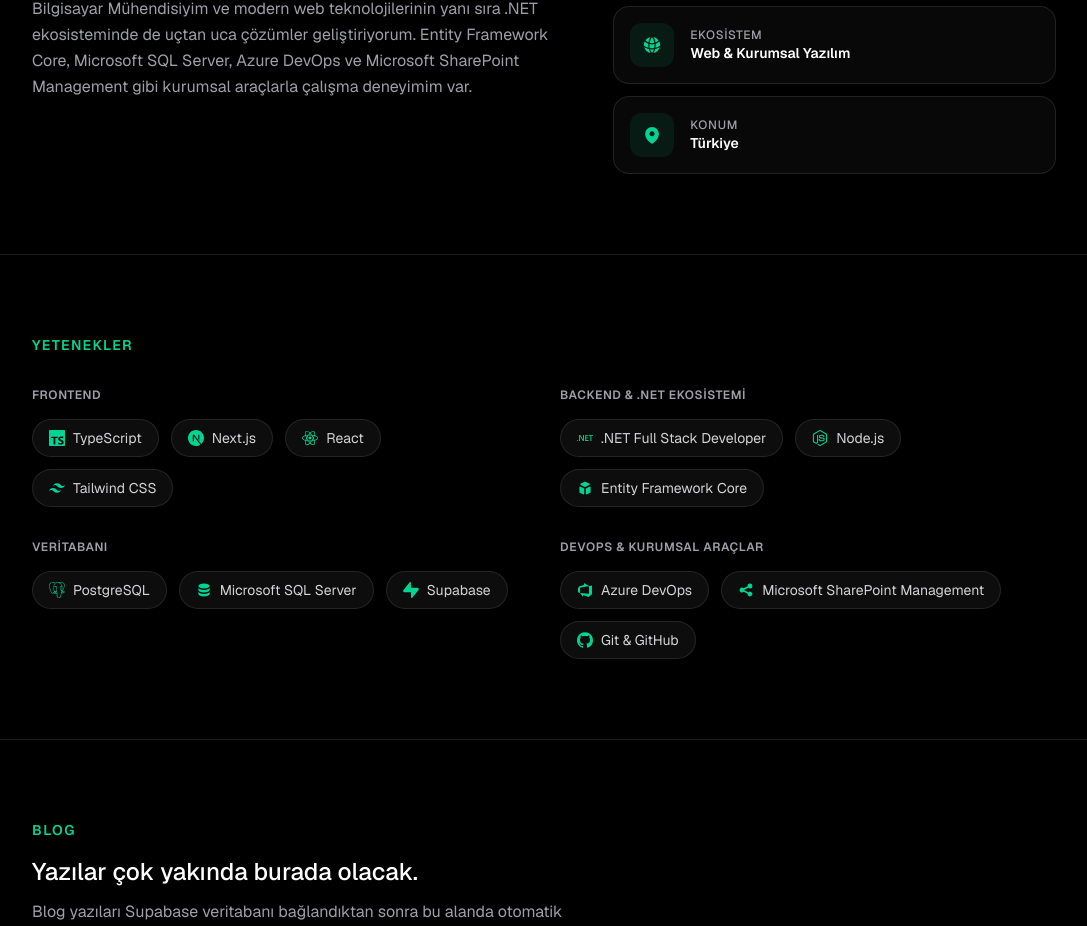
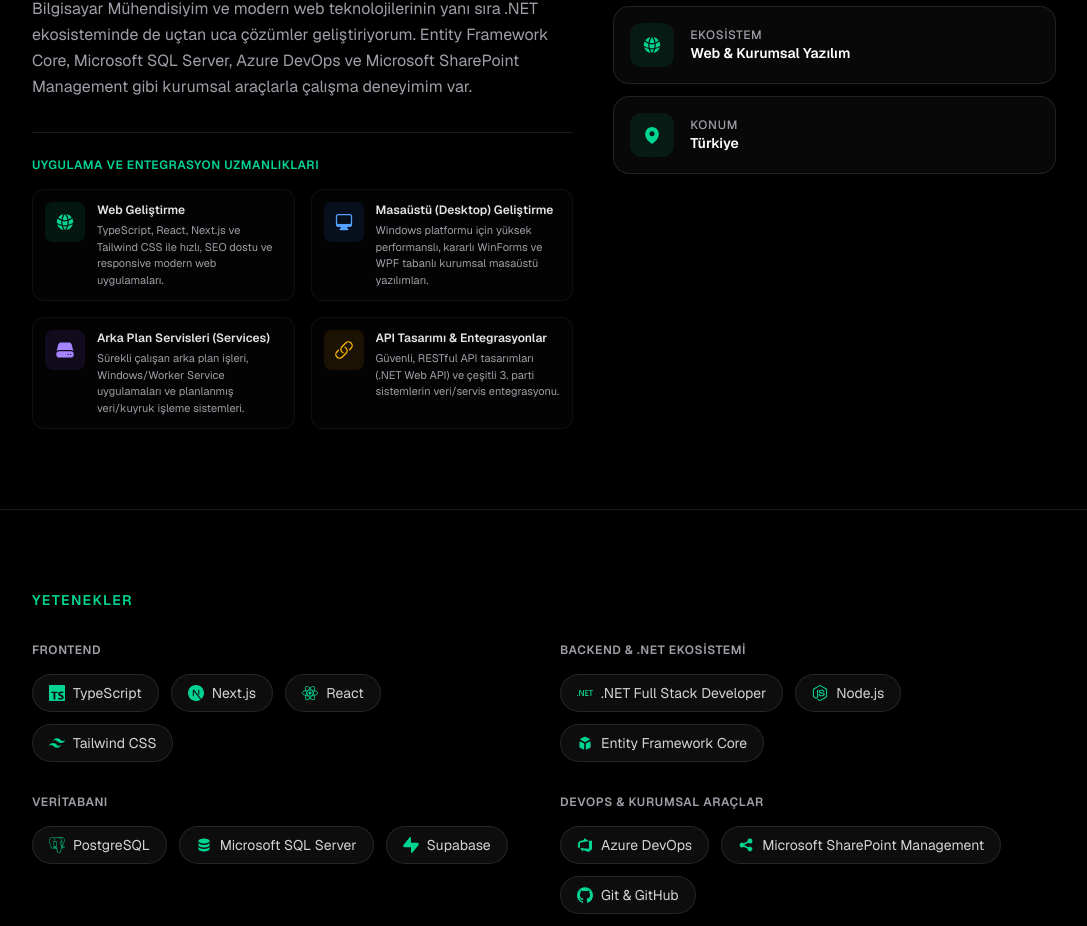
Before and after one commit to berkayyalcin7/berkayyalcin-dev, a Next.js app: page / in a window 1280 px wide. Shown: the part 889-1815 px from the top of the page, without its empty margins (96-1183 px from the left). Built offline with nearby package versions, Linux system fonts and the light colour scheme.

Commit message:
style: background animasyonu gelistirildi ve hakkimda bolumu detaylandirildi

```diff
--- a/src/components/About.tsx
+++ b/src/components/About.tsx
@@ -4,6 +4,9 @@
   HiCpuChip,
   HiGlobeAlt,
   HiMapPin,
+  HiComputerDesktop,
+  HiServer,
+  HiLink,
 } from "react-icons/hi2";
 
 type Highlight = {
@@ -43,6 +46,61 @@
               SharePoint Management gibi kurumsal araçlarla çalışma deneyimim
               var.
             </p>
+
+            <div className="mt-8 border-t border-white/10 pt-6">
+              <h3 className="text-xs font-semibold uppercase tracking-wider text-emerald-400">
+                Uygulama ve Entegrasyon Uzmanlıkları
+              </h3>
+              <div className="mt-4 grid gap-4 sm:grid-cols-2">
+                <div className="group flex gap-3 rounded-xl border border-white/5 bg-white/[0.01] p-3 transition hover:border-emerald-400/30 hover:bg-white/[0.03]">
+                  <span className="flex h-10 w-10 shrink-0 items-center justify-center rounded-lg bg-emerald-500/10 text-emerald-400 transition group-hover:bg-emerald-500/20">
+                    <HiGlobeAlt className="h-5 w-5" />
+                  </span>
+                  <div>
+                    <h4 className="font-semibold text-zinc-200 text-xs transition group-hover:text-white">Web Geliştirme</h4>
+                    <p className="mt-1 text-[11px] text-zinc-400 leading-normal">
+                      TypeScript, React, Next.js ve Tailwind CSS ile hızlı, SEO dostu ve responsive modern web uygulamaları.
+                    </p>
+                  </div>
+                </div>
+
+                <div className="group flex gap-3 rounded-xl border border-white/5 bg-white/[0.01] p-3 transition hover:border-blue-400/30 hover:bg-white/[0.03]">
+                  <span className="flex h-10 w-10 shrink-0 items-center justify-center rounded-lg bg-blue-500/10 text-blue-400 transition group-hover:bg-blue-500/20">
+                    <HiComputerDesktop className="h-5 w-5" />
+                  </span>
+                  <div>
+                    <h4 className="font-semibold text-zinc-200 text-xs transition group-hover:text-white">Masaüstü (Desktop) Geliştirme</h4>
+                    <p className="mt-1 text-[11px] text-zinc-400 leading-normal">
+                      Windows platformu için yüksek performanslı, kararlı WinForms ve WPF tabanlı kurumsal masaüstü yazılımları.
+                    </p>
+                  </div>
+                </div>
+
+                <div className="group flex gap-3 rounded-xl border border-white/5 bg-white/[0.01] p-3 transition hover:border-violet-400/30 hover:bg-white/[0.03]">
+                  <span className="flex h-10 w-10 shrink-0 items-center justify-center rounded-lg bg-violet-500/10 text-violet-400 transition group-hover:bg-violet-500/20">
+                    <HiServer className="h-5 w-5" />
+                  </span>
+                  <div>
+                    <h4 className="font-semibold text-zinc-200 text-xs transition group-hover:text-white">Arka Plan Servisleri (Services)</h4>
+                    <p className="mt-1 text-[11px] text-zinc-400 leading-normal">
+                      Sürekli çalışan arka plan işleri, Windows/Worker Service uygulamaları ve planlanmış veri/kuyruk işleme sistemleri.
+                    </p>
+                  </div>
+                </div>
+
+                <div className="group flex gap-3 rounded-xl border border-white/5 bg-white/[0.01] p-3 transition hover:border-amber-400/30 hover:bg-white/[0.03]">
+                  <span className="flex h-10 w-10 shrink-0 items-center justify-center rounded-lg bg-amber-500/10 text-amber-400 transition group-hover:bg-amber-500/20">
+                    <HiLink className="h-5 w-5" />
+                  </span>
+                  <div>
+                    <h4 className="font-semibold text-zinc-200 text-xs transition group-hover:text-white">API Tasarımı & Entegrasyonlar</h4>
+                    <p className="mt-1 text-[11px] text-zinc-400 leading-normal">
+                      Güvenli, RESTful API tasarımları (.NET Web API) ve çeşitli 3. parti sistemlerin veri/servis entegrasyonu.
+                    </p>
+                  </div>
+                </div>
+              </div>
+            </div>
           </div>
 
           <div className="grid grid-cols-1 gap-3 sm:grid-cols-2 lg:grid-cols-1">
--- a/src/components/AnimatedBackground.tsx
+++ b/src/components/AnimatedBackground.tsx
@@ -78,23 +78,81 @@
       const linkDistance = MAX_LINK_DISTANCE * dpr;
       time += 1;
 
-      const parallaxX = pointer.active ? (pointer.x - 0.5) * 24 * dpr : 0;
-      const parallaxY = pointer.active ? (pointer.y - 0.5) * 24 * dpr : 0;
+      // Parallax values based on cursor position
+      const normX = pointer.active ? pointer.x / width : 0.5;
+      const normY = pointer.active ? pointer.y / height : 0.5;
+      const parallaxX = pointer.active ? (normX - 0.5) * 16 * dpr : 0;
+      const parallaxY = pointer.active ? (normY - 0.5) * 16 * dpr : 0;
+
+      // Cursor position within the translated context
+      const cursorX = pointer.x - parallaxX;
+      const cursorY = pointer.y - parallaxY;
 
       ctx!.save();
       ctx!.translate(parallaxX, parallaxY);
 
+      // 1. Draw glowing aura under the cursor
+      if (pointer.active) {
+        const glowGrad = ctx!.createRadialGradient(
+          cursorX,
+          cursorY,
+          0,
+          cursorX,
+          cursorY,
+          150 * dpr
+        );
+        glowGrad.addColorStop(0, "rgba(16, 185, 129, 0.18)"); // Emerald glow at center
+        glowGrad.addColorStop(0.5, "rgba(59, 130, 246, 0.06)"); // Soft blue transition
+        glowGrad.addColorStop(1, "rgba(0, 0, 0, 0)");
+        ctx!.fillStyle = glowGrad;
+        ctx!.beginPath();
+        ctx!.arc(cursorX, cursorY, 150 * dpr, 0, Math.PI * 2);
+        ctx!.fill();
+      }
+
+      // 2. Update and draw particles and their inter-connections
       for (let i = 0; i < particles.length; i++) {
         const p = particles[i];
+
+        // Apply velocities
         p.x += p.vx;
         p.y += p.vy;
 
-        if (p.x <= 0 || p.x >= width) p.vx *= -1;
-        if (p.y <= 0 || p.y >= height) p.vy *= -1;
+        // Interactive mouse repulsion/push force
+        if (pointer.active) {
+          const dx = p.x - cursorX;
+          const dy = p.y - cursorY;
+          const dist = Math.hypot(dx, dy);
+          const activeRadius = 140 * dpr;
+          if (dist < activeRadius) {
+            const force = (activeRadius - dist) / activeRadius;
+            // Gently nudge particles away from the cursor
+            p.x += (dx / dist) * force * 1.6 * dpr;
+            p.y += (dy / dist) * force * 1.6 * dpr;
+          }
+        }
+
+        // Keep within canvas bounds
+        if (p.x <= 0) {
+          p.x = 0;
+          p.vx *= -1;
+        } else if (p.x >= width) {
+          p.x = width;
+          p.vx *= -1;
+        }
+        if (p.y <= 0) {
+          p.y = 0;
+          p.vy *= -1;
+        } else if (p.y >= height) {
+          p.y = height;
+          p.vy *= -1;
+        }
 
         p.radius =
-          p.baseRadius + Math.sin(time * 0.02 + p.twinkleSeed) * p.baseRadius * 0.4;
+          p.baseRadius +
+          Math.sin(time * 0.02 + p.twinkleSeed) * p.baseRadius * 0.4;
 
+        // Draw links between nearby particles
         for (let j = i + 1; j < particles.length; j++) {
           const q = particles[j];
           const dx = p.x - q.x;
@@ -113,6 +171,28 @@
         }
       }
 
+      // 3. Draw links from cursor to nearest particles
+      if (pointer.active) {
+        const linkDistance = MAX_LINK_DISTANCE * 1.1 * dpr;
+        for (let i = 0; i < particles.length; i++) {
+          const p = particles[i];
+          const dx = p.x - cursorX;
+          const dy = p.y - cursorY;
+          const dist = Math.hypot(dx, dy);
+
+          if (dist < linkDistance) {
+            const opacity = 0.35 * (1 - dist / linkDistance);
+            ctx!.strokeStyle = `rgba(${p.color}, ${opacity})`;
+            ctx!.lineWidth = dpr * 1.0;
+            ctx!.beginPath();
+            ctx!.moveTo(cursorX, cursorY);
+            ctx!.lineTo(p.x, p.y);
+            ctx!.stroke();
+          }
+        }
+      }
+
+      // 4. Draw actual particles
       for (const p of particles) {
         ctx!.beginPath();
         ctx!.fillStyle = `rgba(${p.color}, 0.9)`;
@@ -137,11 +217,17 @@
     }
 
     function handlePointerMove(event: PointerEvent) {
+      if (!canvas) return;
+      const rect = canvas.getBoundingClientRect();
       pointer = {
-        x: event.clientX / window.innerWidth,
-        y: event.clientY / window.innerHeight,
+        x: (event.clientX - rect.left) * dpr,
+        y: (event.clientY - rect.top) * dpr,
         active: true,
       };
+    }
+
+    function handlePointerLeave() {
+      pointer.active = false;
     }
 
     function handleVisibilityChange() {
@@ -161,11 +247,13 @@
 
     window.addEventListener("resize", handleResize);
     window.addEventListener("pointermove", handlePointerMove, { passive: true });
+    window.addEventListener("pointerleave", handlePointerLeave, { passive: true });
     document.addEventListener("visibilitychange", handleVisibilityChange);
 
     return () => {
       window.removeEventListener("resize", handleResize);
       window.removeEventListener("pointermove", handlePointerMove);
+      window.removeEventListener("pointerleave", handlePointerLeave);
       document.removeEventListener("visibilitychange", handleVisibilityChange);
       cancelAnimationFrame(animationFrameId);
     };
```
